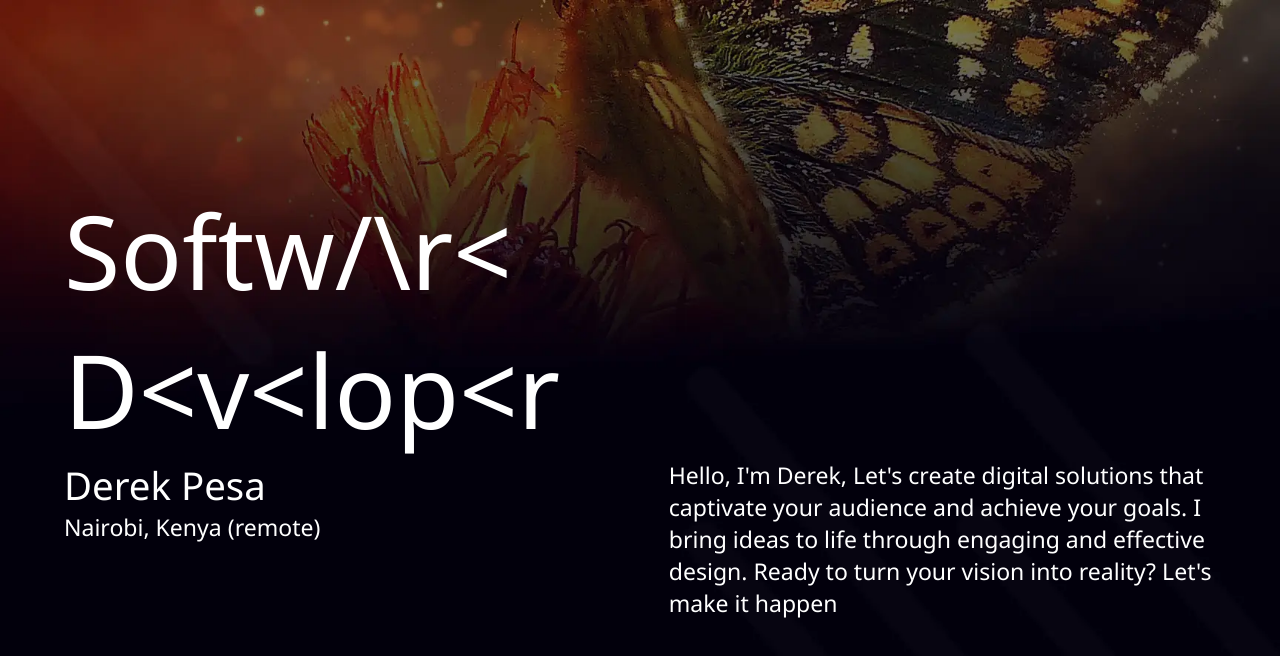
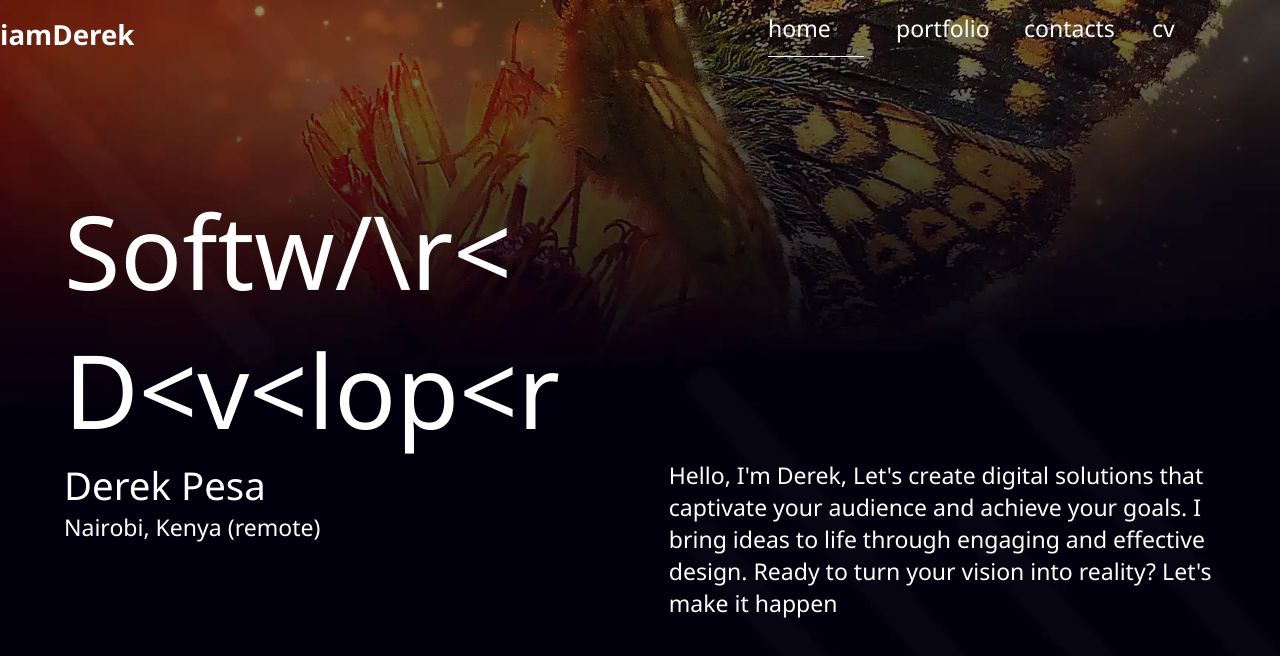
Before and after one commit to kelcheone/iamderek.io, a React (Create React App) app: page / in a window 1280 px wide. Shown: the top 656 px of the page. Built offline with nearby package versions, Linux system fonts and the light colour scheme; a web font is replaced by a local one.

Commit message:
'update'

```diff
--- a/src/App.js
+++ b/src/App.js
@@ -3,12 +3,13 @@ import { Route, Routes } from 'react-router-dom';
 import ContactPage from './pages/ContactPage';
 import Home from './pages/Home';
 import Portfolio from './pages/Portfolio';
+import NavBar from './components/NavBar'
 
 function App() {
 
   return (
       <div className='app'>
-
+        <NavBar />
         <Routes>
             <Route exact path='/' element={<Home/>} />
             <Route exact path='/portfolio' element={<Portfolio />} />
```
